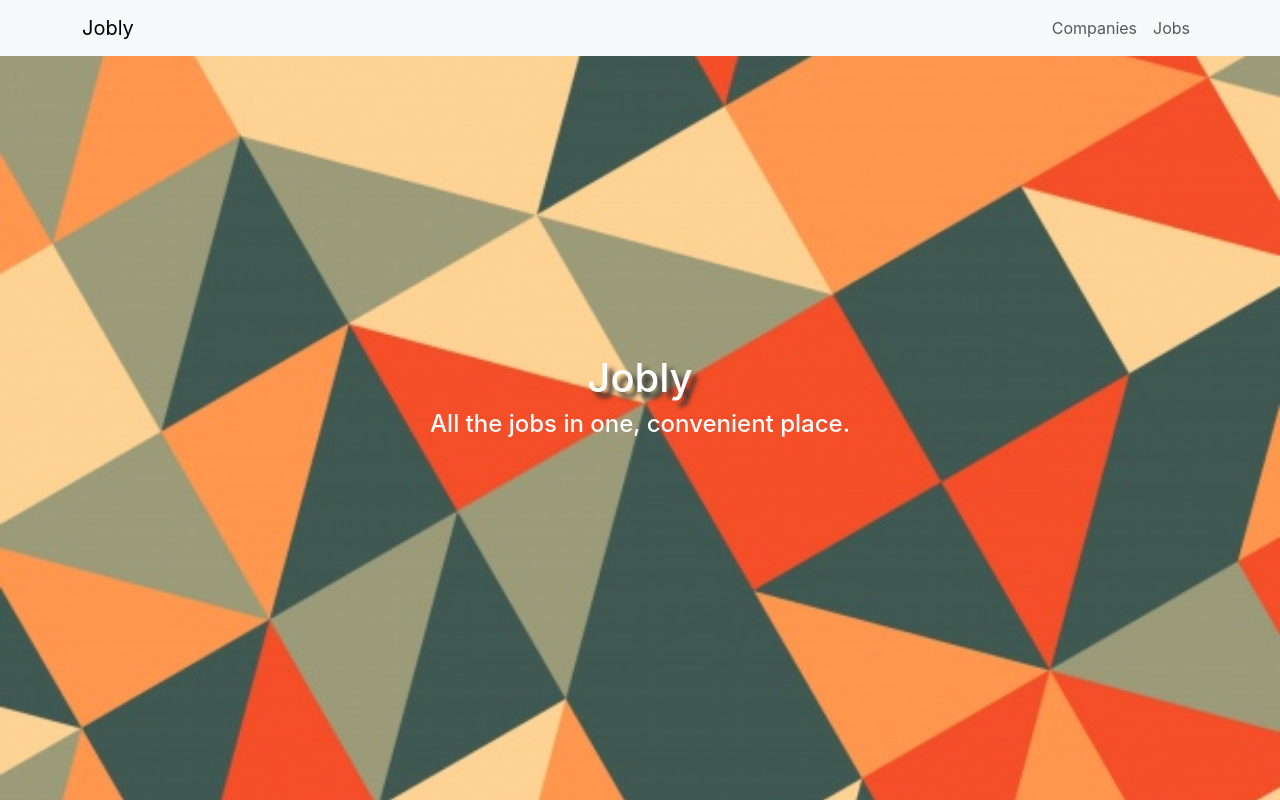
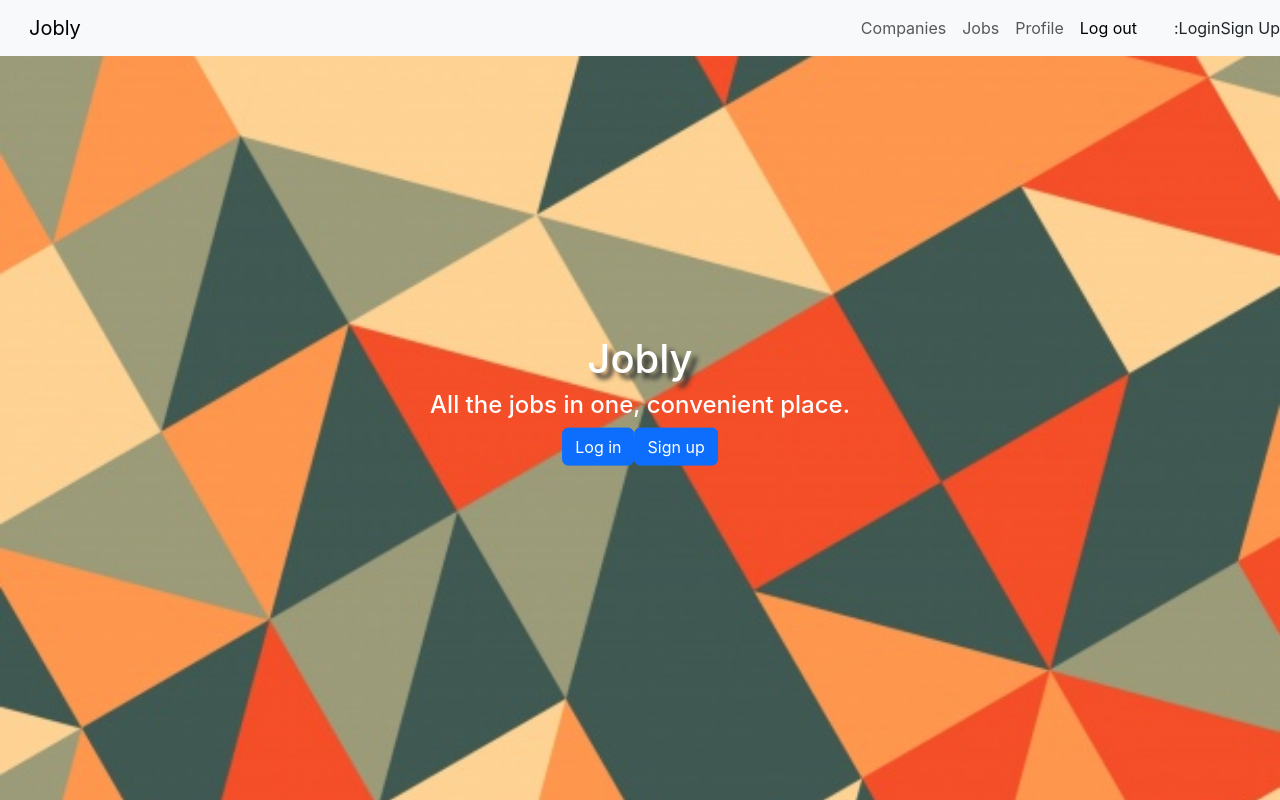
Before and after one commit to camrandev/jobly-frontend, a React (Create React App) app: page / in a window 1280 px wide. Built offline with nearby package versions, Linux system fonts and the light colour scheme; no server answers.

Commit message:
on homepage buttons

```diff
--- a/src/Homepage.js
+++ b/src/Homepage.js
@@ -1,5 +1,6 @@
 import React from "react";
 import './Homepage.css'
+import { Link } from "react-router-dom";
 /** simple landing page
  *
  * Props: none
@@ -14,6 +15,19 @@ function Homepage() {
     <div className="position-absolute top-50 start-50 translate-middle">
       <h1 className="text-center text-white text-shadow">Jobly</h1>
       <h4 className="text-center text-white">All the jobs in one, convenient place.</h4>
+
+      <div className=" d-flex justify-content-center ">
+        {/* <div className="col border"> */}
+          <Link className="btn btn-primary mr-5">
+          Log in
+          </Link>
+        {/* </div>
+        <div className="col"> */}
+          <Link className="btn btn-primary ml-5">
+          Sign up
+          </Link>
+        {/* </div> */}
+      </div>
     </div>
   );
 }
--- a/src/NavBar.js
+++ b/src/NavBar.js
@@ -10,19 +10,40 @@ import { NavLink } from "react-router-dom";
  * App -> JobCardList -> {NavLink*3}
  */
 function NavBar() {
+
+  function logout(){
+    //setState for user object back to nothing and State for token to empty string
+  }
+
   return (
     <nav className="navbar navbar-expand-sm navbar-light bg-light">
       <div className="container">
         <NavLink to="/" className="navbar-brand">Jobly</NavLink>
-        <div className="navbar-nav mr-auto">
+        { // if userObject.username ?
+          <div className="navbar-nav mr-auto">
           <NavLink to="/companies" className="nav-link">
             Companies
           </NavLink>
           <NavLink to="/jobs" className="nav-link">
             Jobs
           </NavLink>
+          <NavLink to="/profile" className="nav-link">
+            Profile
+          </NavLink>
+          <NavLink to="/" className="nav-link" onClick={logout}>
+            Log out
+          </NavLink>
         </div>
+        }
       </div>
+      :
+      <NavLink to="/login" className="nav-link">
+        Login
+      </NavLink>
+      <NavLink to="/signup" className="nav-link">
+        Sign Up
+      </NavLink>
+
     </nav>
   );
 }
--- a/src/Profile.js
+++ b/src/Profile.js
@@ -27,9 +27,11 @@ function Profile({ handleSignup }) {
   }
 
   return (
-    <div className="col-4 mx-auto position-absolute top-50 start-50 translate-middle text-white bg-white">
-      <h2 className="text-white">Sign Up</h2>
-      <form onSubmit={handleSubmit}>
+    // <div className=" mx-auto position-absolute top-50 start-50 translate-middle container">
+      // <h1 className="text-white col" >Profile</h1>
+    <div className="col-4 col mx-auto position-absolute top-50 start-50 translate-middle text-black ">
+      <h2 className="text-white">Profile</h2>
+      <form onSubmit={handleSubmit} className="bg-white py-4 px-4">
       <fieldset disabled>
         <div class="mb-3">
           <label htmlFor="username" className="form-label">
@@ -88,6 +90,7 @@ function Profile({ handleSignup }) {
         <button className="btn btn-primary">Submit</button>
       </form>
     </div>
+    // </div>
   );
 }
 
--- a/src/RoutesList.js
+++ b/src/RoutesList.js
@@ -6,6 +6,7 @@ import CompanyDetails from "./CompanyDetails";
 import Jobs from "./Jobs";
 import LoginForm from "./LoginForm";
 import SignUpForm from "./SignUpForm";
+import Profile from "./Profile";
 
 /** Holds all route element for the application
  *
@@ -29,7 +30,7 @@ function RoutesList() {
       <Route path="/jobs" element={<Jobs />} />
       <Route path="/login" element={<LoginForm />} />
       <Route path="/signup" element={<SignUpForm />} />
-      {/* <Route path="/profile" element={<Profile />} /> */}
+      <Route path="/profile" element={<Profile />} />
 
       <Route path="/*" element={<Navigate to="/" />} />
     </Routes>
```
